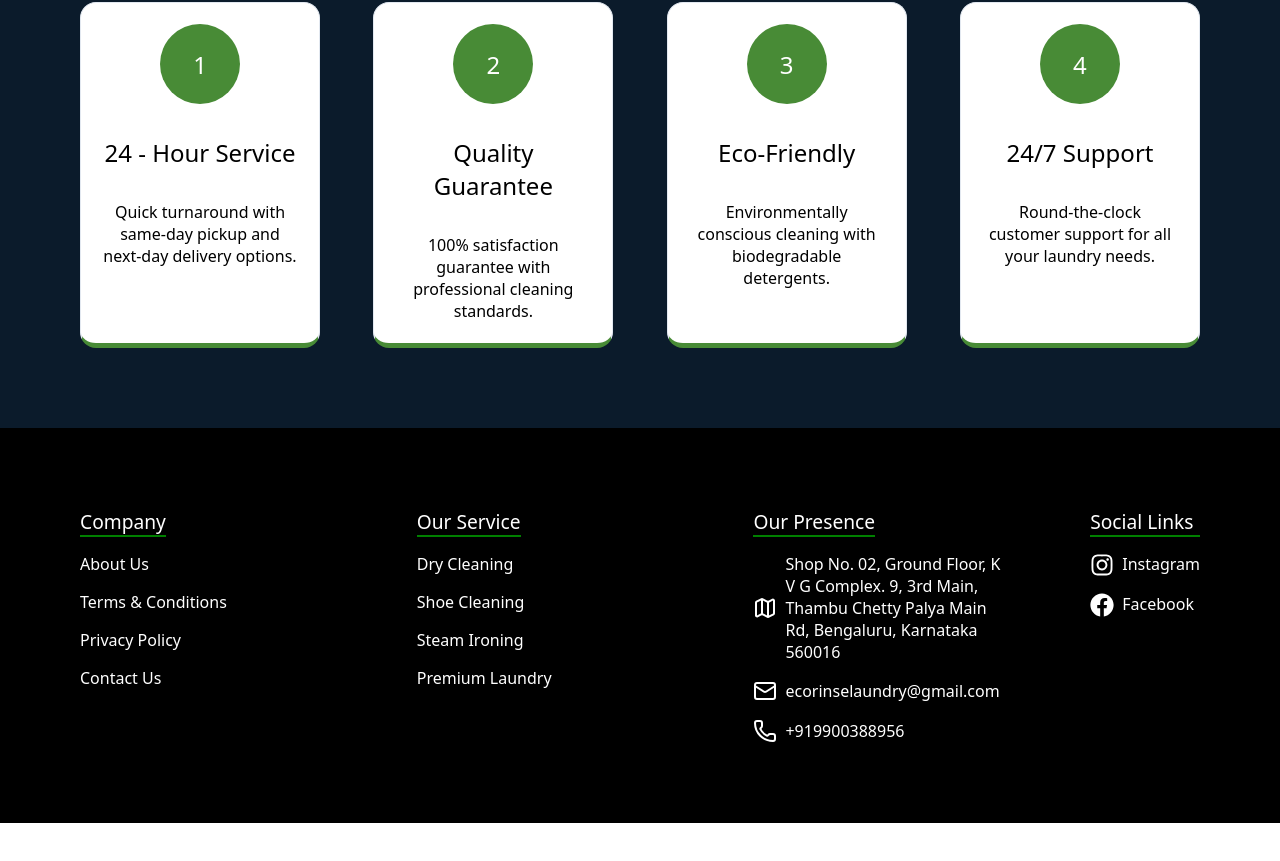
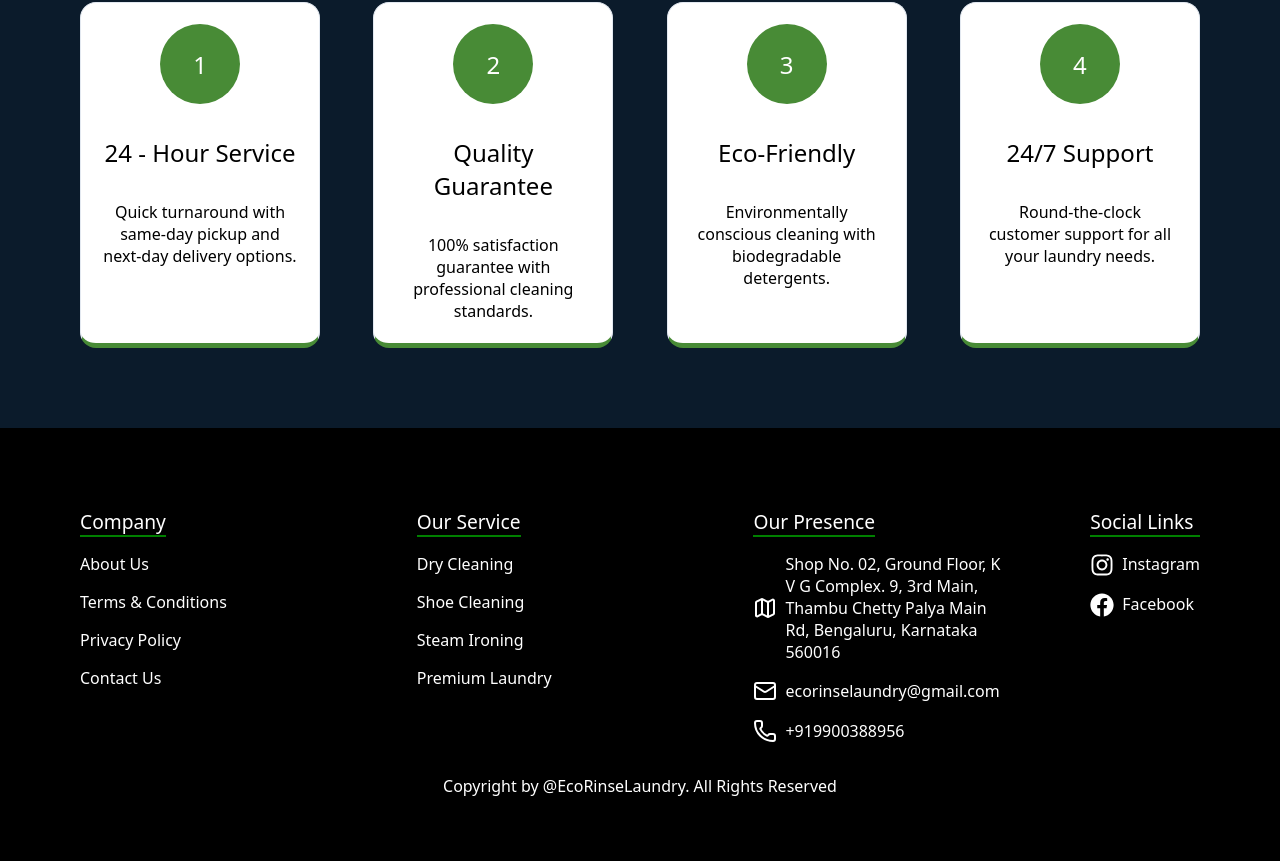
Before and after one commit to suman277/ecorinse, a React (Vite) app: page / in a window 1280 px wide. Shown: the part 6562-7423 px from the top of the page. Before the commit the page ends 7385 px from the top, so only its background shows below. Built offline with nearby package versions, Linux system fonts and the light colour scheme.

Commit message:
added copyright

```diff
--- a/src/components/footer/Footer.jsx
+++ b/src/components/footer/Footer.jsx
@@ -77,6 +77,7 @@ const Footer = () => {
           </div>
         </div>
       </div>
+      <div className={style.copyRight}>Copyright by @EcoRinseLaundry. All Rights Reserved</div>
     </div>
   );
 };
--- a/src/components/footer/Footer.module.css
+++ b/src/components/footer/Footer.module.css
@@ -4,6 +4,7 @@
   background-color: black;
   color: white;
   display: flex;
+  gap: 2rem;
   flex-direction: column;
 }
 
@@ -104,6 +105,10 @@
   color: white;
 }
 
+.copyRight{
+  text-align: center;
+}
+
 @media (max-width: 768px) {
   .linkPaths {
     flex-direction: column;
```
